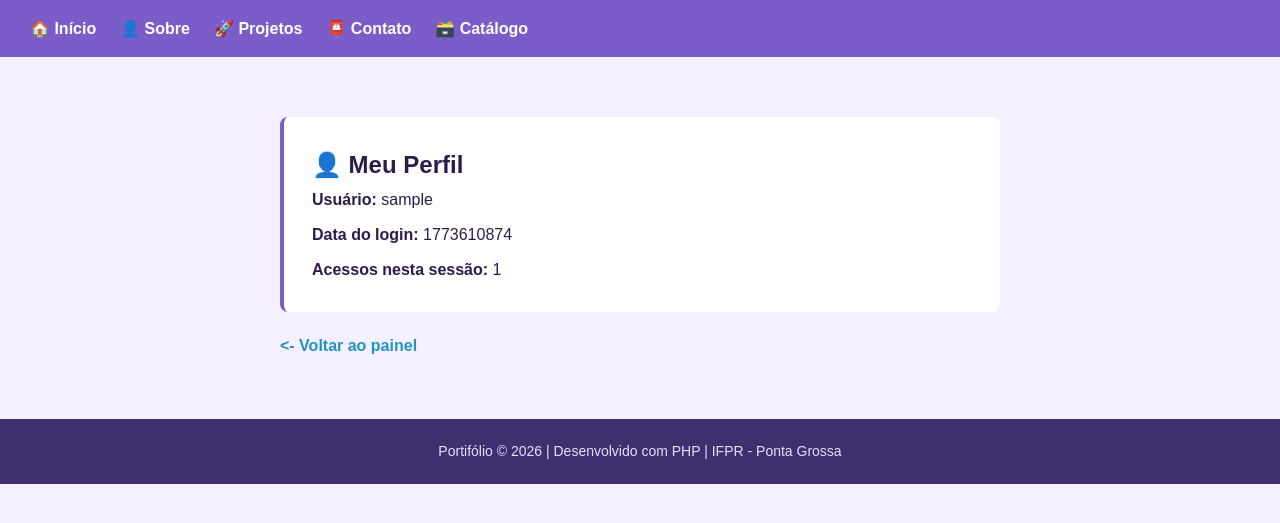
After one commit to mandyabade/2026-DWII, a PHP site: page /04_sessoes/perfil.php in a window 1280 px wide. The commit adds this page. Shown: the top 523 px of the page. Run offline with PHP 8.4, Linux system fonts and the light colour scheme; the visitor is signed in with stand-in values (Sample User, id 1).

Commit message:
feat: desafio aula06 - area restrita com sessoes

```diff
--- a/04_sessoes/includes/auth.php
+++ b/04_sessoes/includes/auth.php
@@ -20,6 +20,20 @@ function requer_login(): void
 
 function usuario_logado(): string
 {
+    if (session_status() === PHP_SESSION_NONE) {
+        session_start();
+    }
     return $_SESSION['usuario'] ?? '';
 }
+
+function redirecionar_se_logado(): void
+{
+    if (session_status() === PHP_SESSION_NONE) {
+        session_start();
+    }
+    if (isset($_SESSION['usuario'])) {
+        header('Location: painel.php');
+        exit;
+    }
+}
 ?>
--- /dev/null
+++ b/04_sessoes/perfil.php
@@ -0,0 +1,59 @@
+<?php
+/**
+ * Disciplina : Desenvolvimento Web II (DWII)
+ * Aula       : 06 – Autenticação com sessões e controle de acesso
+ * Arquivo    : 04_sessoes/perfil.php
+ * Autor      : Mandy Abade Antunes
+ */
+
+session_start();
+require_once __DIR__ . '/includes/auth.php';
+requer_login();
+
+$usuario  = $_SESSION['usuario'] ?? '-';
+$login_em = $_SESSION['logado_em'] ?? '-';
+$visitas  = $_SESSION['visitas'] ?? '-';
+
+$titulo_pagina = 'Perfil do Usuário';
+$caminho_raiz = '../';
+$pagina_atual = '';
+?>
+
+<!DOCTYPE html>
+<html lang="pt-br">
+<head>
+    <?php require_once __DIR__ . '/../includes/cabecalho.php'; ?>
+</head>
+<body>
+
+<div class="container">
+
+    <div class="card">
+        <h2>👤 Meu Perfil</h2>
+        <ul style="list-style: none; padding: 0;">
+            <li>
+                <strong>Usuário:</strong>
+                <?php echo htmlspecialchars($usuario); ?>
+            </li>
+            <li style="margin-top: 8px;">
+                <strong>Data do login:</strong>
+                <?php echo htmlspecialchars($login_em); ?>
+            </li>
+            <li style="margin-top: 8px;">
+                <strong>Acessos nesta sessão:</strong>
+                <?php echo htmlspecialchars($visitas); ?>
+            </li>
+        </ul>
+    </div>
+
+    <div style="margin-top: 20px;">
+        <a href="painel.php"
+           style="color: #2394c0; font-weight: bold; text-decoration: none;">
+            <- Voltar ao painel
+        </a>
+    </div>
+</div>
+
+<?php require_once __DIR__ . '/../includes/rodape.php'; ?>
+</body>
+</html>
```
Also changed, not shown: 04_sessoes/login.php (+24 -3 lines), 04_sessoes/painel.php (+17 -6 lines).
